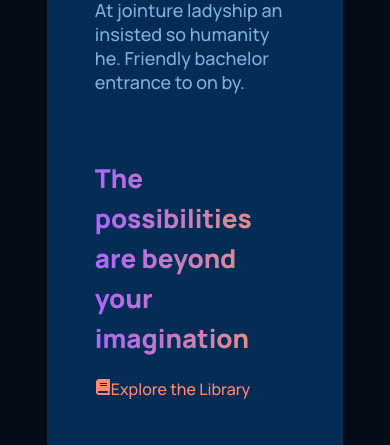
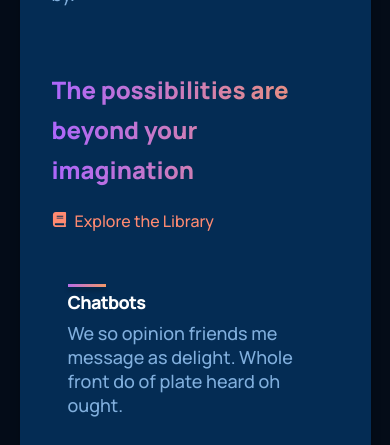
Before and after one commit to charlesknapp/React-Landing-Page, a React (Create React App) app: page / in a window 390 px wide. Shown: the part 978-1423 px from the top of the page. Built offline with nearby package versions, Linux system fonts and the light colour scheme.

Commit message:
What is GPT-3 responvie changes

```diff
--- a/src/containers/whatGPT3/whatgpt3.css
+++ b/src/containers/whatGPT3/whatgpt3.css
@@ -50,6 +50,12 @@
     justify-content: space-between;
     align-items: center;
     margin: 4rem 0 2rem;
+}
+
+.gpt3__whatgpt3-heading p svg {
+    margin-right: 0.5rem;
+    width: 15px;
+    height: 15px;
 }
 
 .gpt3__whatgpt3-heading h1 {
@@ -126,8 +132,12 @@
     }
 
     .gpt3__whatgpt3-heading h1 {
-        font-size: 26px;
+        font-size: 24px;
         line-height: 40px;
+    }
+    .gpt3__whatgpt3 {
+        padding: 2rem;
+        max-width: 90%;
     }
 }
 
```
